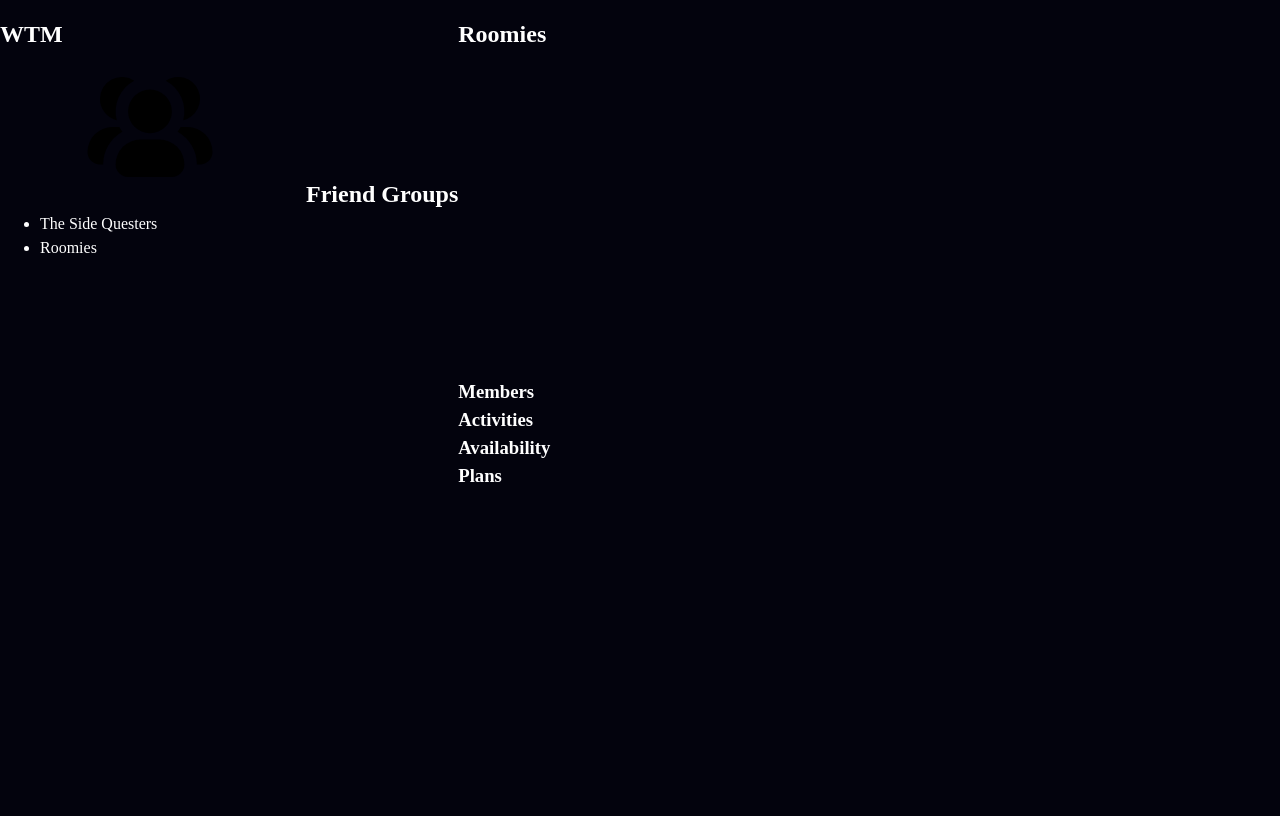
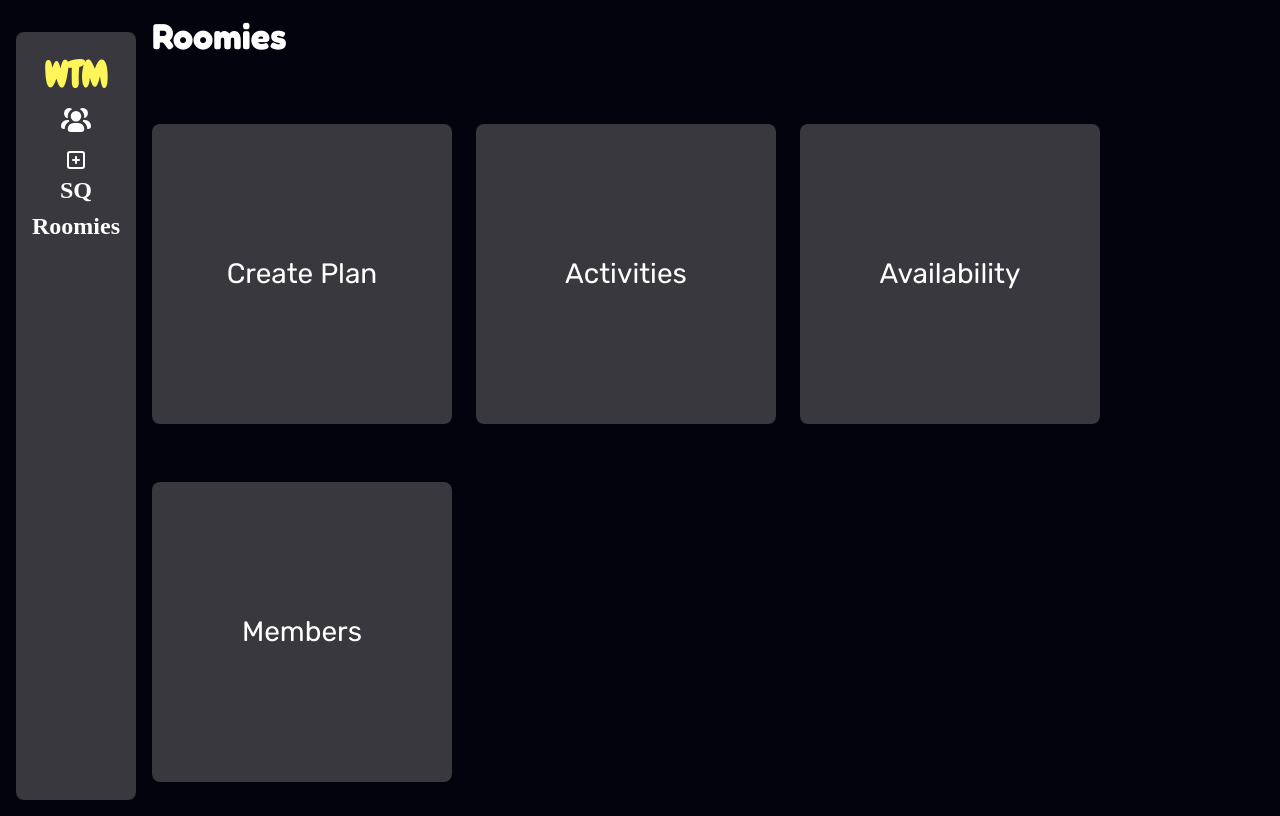
Before and after one commit to kailaaquino/whats-the-move, a website: page packages/proto/public/friend-groups/roomies/index.html in a window 1280 px wide. Drawn offline with Linux system fonts and the light colour scheme.

Commit message:
update layout changes

```diff
--- a/packages/proto/public/friend-groups/roomies/index.html
+++ b/packages/proto/public/friend-groups/roomies/index.html
@@ -2,63 +2,72 @@
 <html lang="en">
   <head>
     <meta charset="utf-8" />
-    <title>Roomies - What's The Move?</title>
+    <title>Roomies</title>
 
+    <!-- Google Fonts:-->
     <link rel="preconnect" href="https://fonts.googleapis.com" />
     <link rel="preconnect" href="https://fonts.gstatic.com" crossorigin />
     <link
-      href="https://fonts.googleapis.com/css2?family=Fredoka:wght@400;700&family=Rubik:wght@400;500&display=swap"
+      href="https://fonts.googleapis.com/css2?family=Chewy&family=Fredoka:wght@400;700&family=Rubik:wght@400;500&display=swap"
       rel="stylesheet"
     />
-    <link rel="stylesheet" href="../../styles/reset.css" />
-    <link rel="stylesheet" href="../../styles/tokens.css" />
-    <link rel="stylesheet" href="../../styles/page.css" />
+
+    <!-- CSS -->
+    <link rel="stylesheet" href="/styles/reset.css" />
+    <link rel="stylesheet" href="/styles/tokens.css" />
+    <link rel="stylesheet" href="/styles/group-page.css" />
+    <link rel="stylesheet" href="/styles/page.css" />
   </head>
 
   <body class="page">
-    <nav class="nav">
-      <h1><a href="/" class="title-link">WTM</a></h1>
-
-      <section class="friend-groups">
+    <nav class="nav-container">
+      <div class="nav-contents">
+        <h1><a href="/" class="title-logo">WTM</a></h1>
         <h2>
-          <svg class="icon">
+          <svg class="nav-icon">
             <use href="/icons/sprite.svg#icon-group" />
           </svg>
-          Friend Groups
         </h2>
-        <ul>
-          <li>
-            <a href="/friend-groups/side-questers/index.html"
-              >The Side Questers</a
-            >
-          </li>
-          <li><a href="/friend-groups/roomies/index.html">Roomies</a></li>
-        </ul>
+
+          <svg class="nav-icon">
+            <use href="/icons/sprite.svg#icon-add" />
+          </svg>
+        <h2>
+          <a href="/friend-groups/side-questers/index.html">
+            <span class="nav-text">SQ</span>
+          </a>
+        </h2>
+        <h2>
+          <a href="/friend-groups/roomies/index.html">
+            <span class="nav-text">Roomies</span>
+          </a>
+        </h2>
       </section>
     </nav>
 
     <div class="grid">
-      <header>
-        <h2>Roomies</h2>
-      </header>
+       <h1 class="page-header"> Roomies</h1>
+       <div class="card-row">
 
-      <main>
-        <section class="members">
-          <h3><a href="members.html">Members</a></h3>
-        </section>
+        <div class="group-container">
+          <a href="create_plan.html" class="group-title">Create Plan</a>
+        </div >
 
-        <section class="activities">
-          <h3><a href="activities.html">Activities</a></h3>
-        </section>
+        <div class="group-container">
+          <a href="activities.html" class="group-title"> Activities</a>
+        </div >
 
-        <section class="availability">
-          <h3><a href="availability.html">Availability</a></h3>
-        </section>
+        <div class="group-container">
+          <a href="availability.html" class="group-title"> Availability</a>
+        </div >
 
-        <section class="plans">
-          <h3><a href="plans.html">Plans</a></h3>
-        </section>
-      </main>
+        <div class="group-container">
+          <a href="members.html" class="group-title"> Members</a>
+        </div >
+
+       </div>
     </div>
+
+
   </body>
 </html>
```
Also changed, not shown: packages/proto/public/friend-groups/roomies/activities.html (+28 -25 lines), packages/proto/public/friend-groups/roomies/availability.html (+25 -22 lines), packages/proto/public/friend-groups/roomies/create_plan.html (+26 -21 lines), packages/proto/public/friend-groups/roomies/members.html (+26 -23 lines), packages/proto/public/friend-groups/roomies/plans.html (+26 -23 lines).
